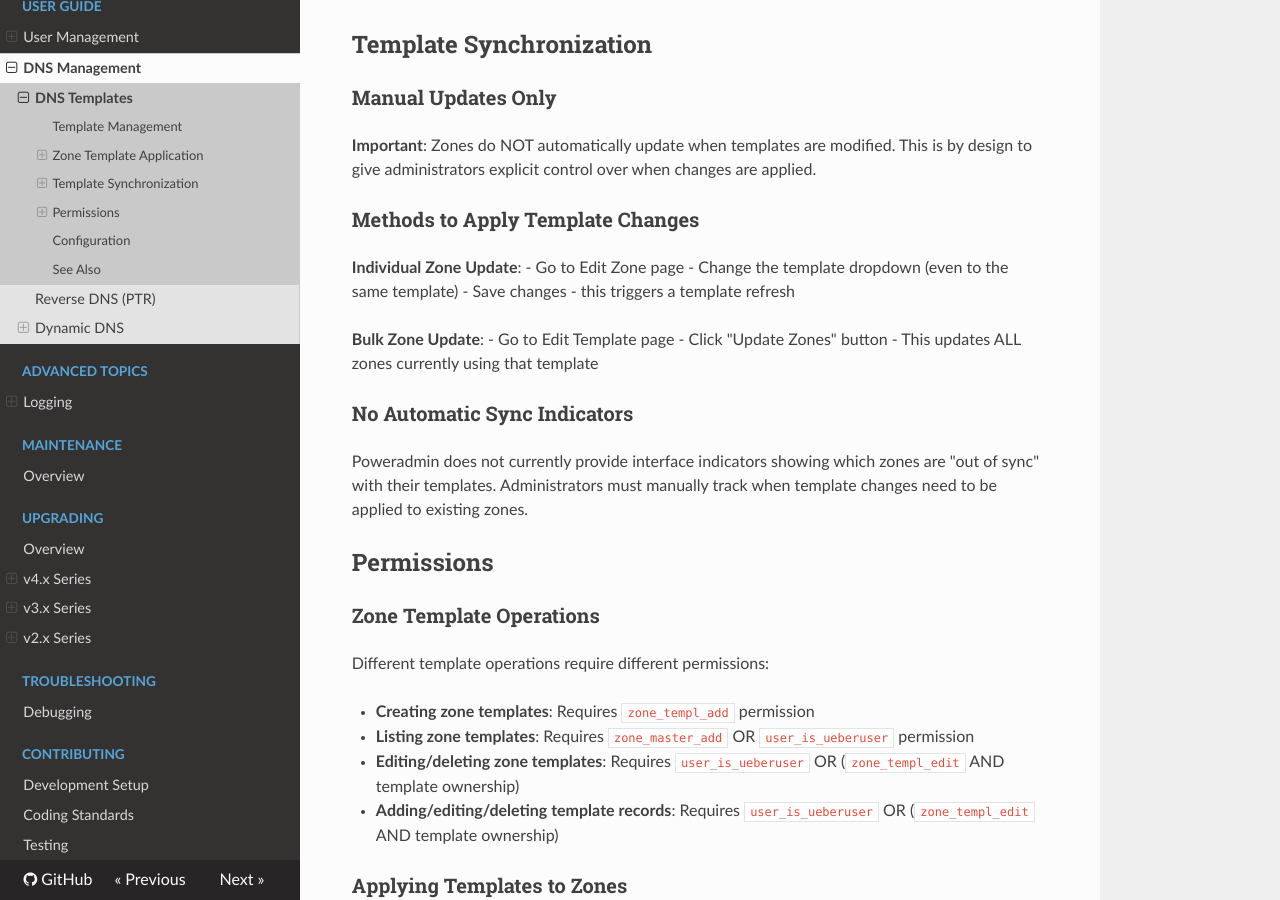
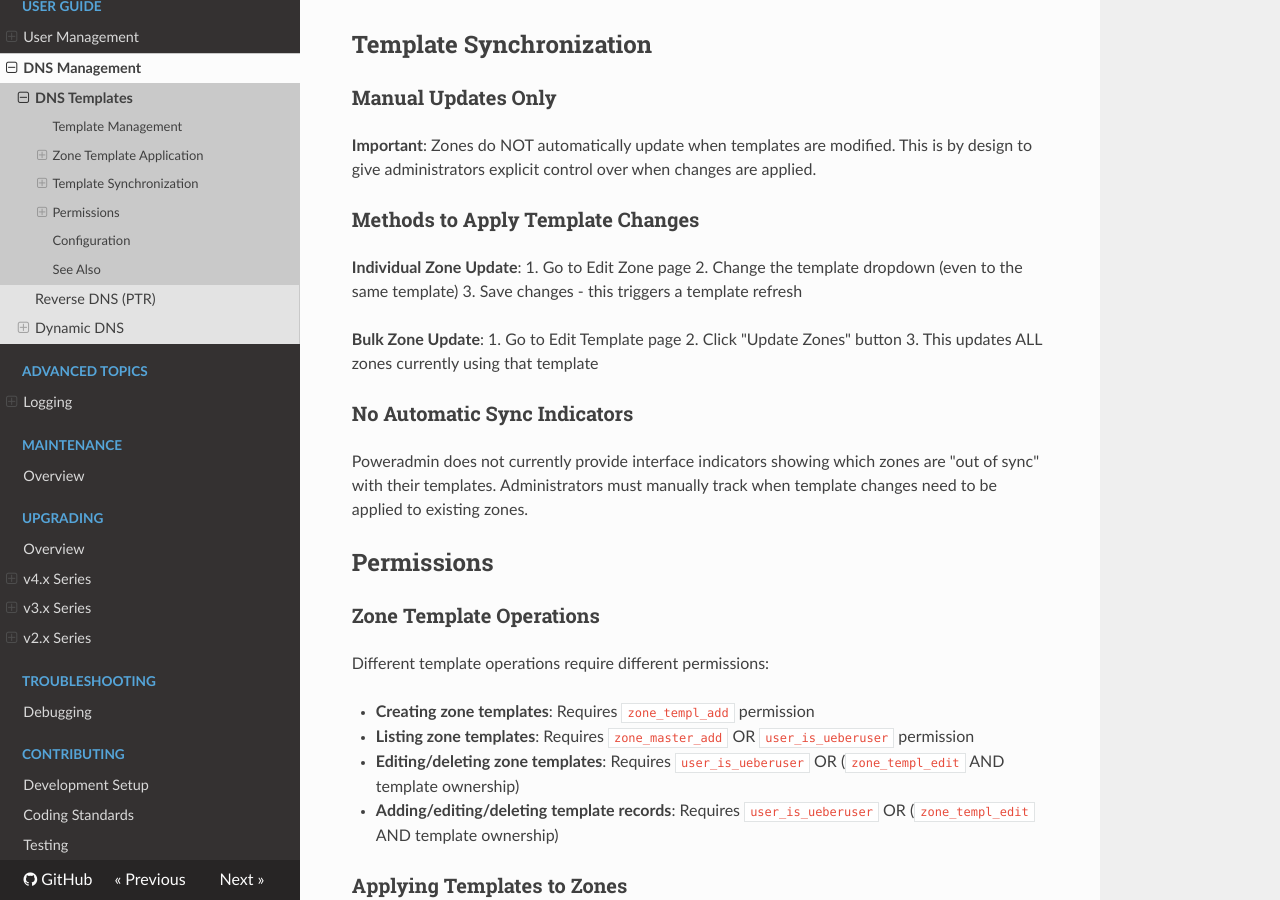
Before and after one commit to poweradmin/poweradmin-docs, an MkDocs documentation site: the page built from docs/user-guide/dns-templates.md, in a window 1280 px wide and 900 px high, scrolled down 1166 px. Built offline with MkDocs 1.6.1, drawn with Linux system fonts in a browser that asks for light colours; nearby versions of some CDN libraries.

Commit message:
docs: use numbered lists for DNS template update procedures

```diff
--- a/docs/user-guide/dns-templates.md
+++ b/docs/user-guide/dns-templates.md
@@ -41,14 +41,14 @@
 ### Methods to Apply Template Changes
 
 **Individual Zone Update**:
-   - Go to Edit Zone page
-   - Change the template dropdown (even to the same template)
-   - Save changes - this triggers a template refresh
+1. Go to Edit Zone page
+2. Change the template dropdown (even to the same template)
+3. Save changes - this triggers a template refresh
 
 **Bulk Zone Update**:
-   - Go to Edit Template page
-   - Click "Update Zones" button
-   - This updates ALL zones currently using that template
+1. Go to Edit Template page
+2. Click "Update Zones" button
+3. This updates ALL zones currently using that template
 
 ### No Automatic Sync Indicators
 
```
